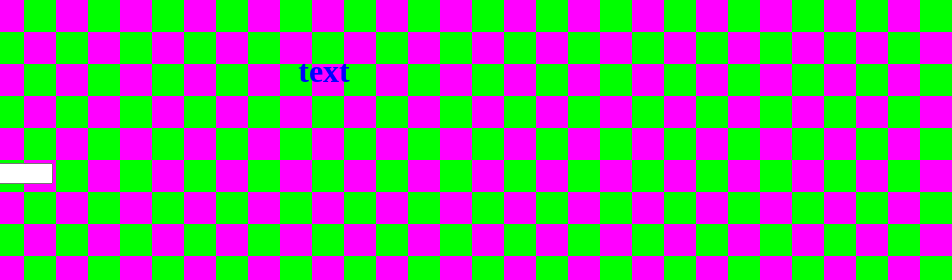
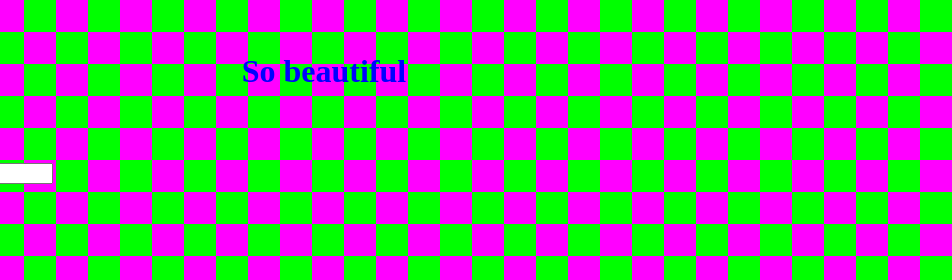
Before and after one commit to Pation-Silly/Pation-Silly.github.io, a plain HTML site: page index.html in a window 1280 px wide. Shown: the top 280 px of the page, 328-1280 px from the left. Drawn offline with Linux system fonts and the light colour scheme.

Commit message:
Complete web setup

```diff
--- a/index.html
+++ b/index.html
@@ -4,7 +4,7 @@
 	<title>Silly</title>
 	<meta charset="UTF-8">
     <meta name="viewport" content="width=device-width, initial-scale=1.0">
-	<h1 style="color:#0000ff; text-align: center">text</h1>
+	<h1 style="color:#0000ff; text-align: center">So beautiful</h1>
 </head>
 
 <body style="padding-left: 24px; padding-top: 24px; background-image:url(assets/background-tile.png)">
```
